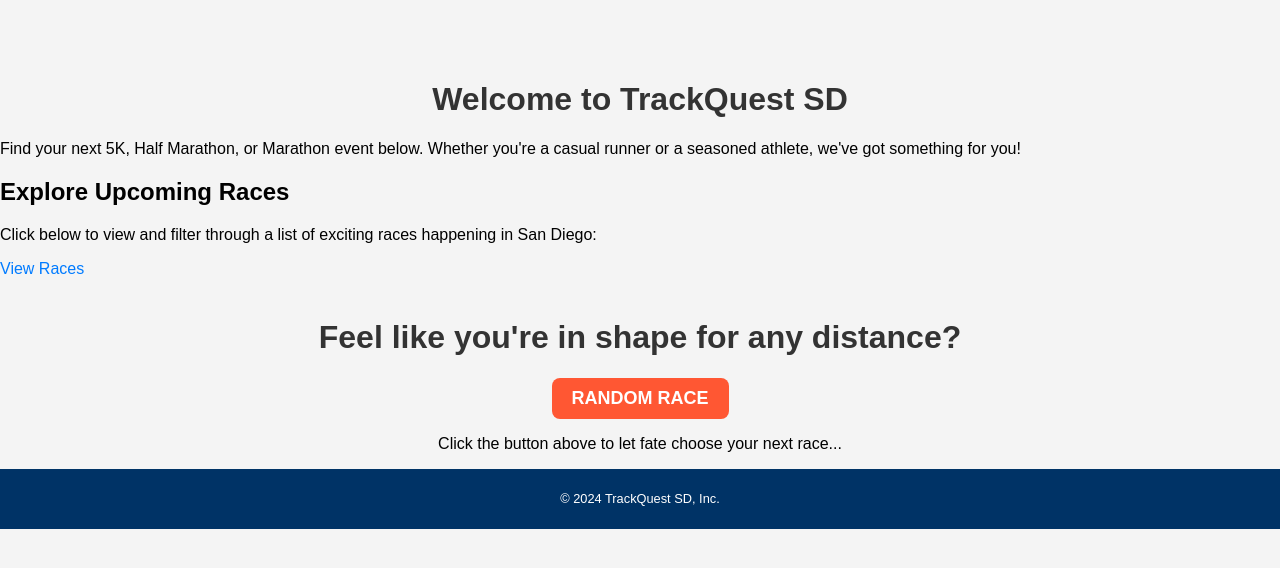
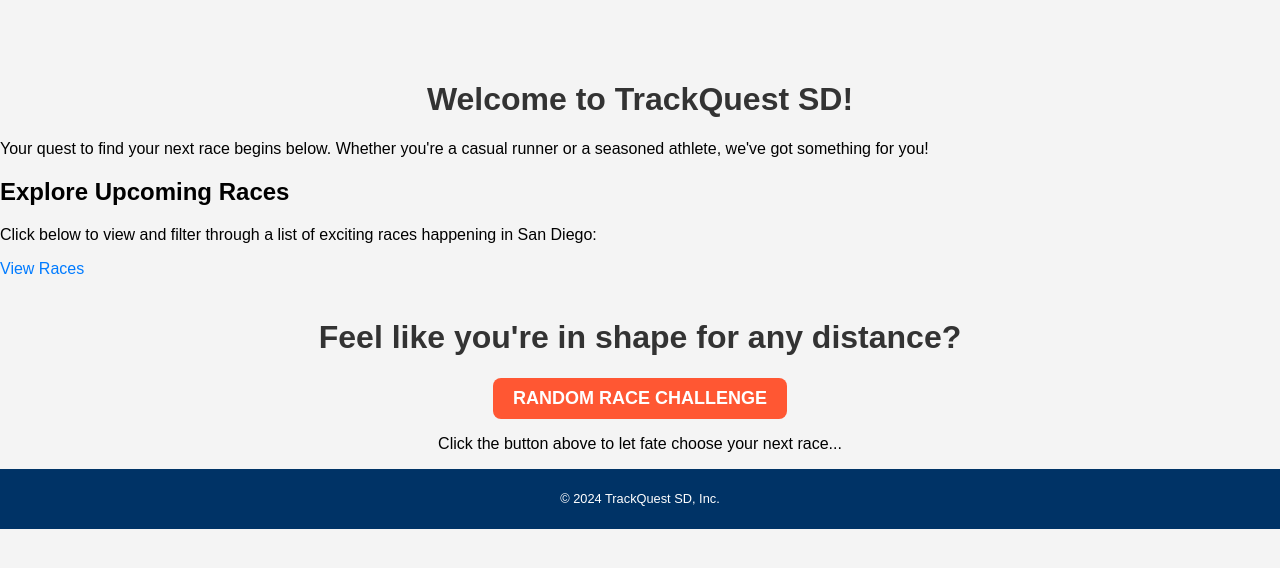
Before and after one commit to akonisanchez/track-quest, a Flask app: page / in a window 1280 px wide. Shown: the part 109-677 px from the top of the page. Run offline with Flask 3, Linux system fonts and the light colour scheme.

Commit message:
Home page sytnax edits

```diff
--- a/templates/home.html
+++ b/templates/home.html
@@ -3,8 +3,8 @@
 {% block title %}Home - TrackQuest SD{% endblock %}
 
 {% block content %}
-    <h1>Welcome to TrackQuest SD</h1>
-    <p>Find your next 5K, Half Marathon, or Marathon event below. Whether you're a casual runner or a seasoned athlete, we've got something for you!</p>
+    <h1>Welcome to TrackQuest SD!</h1>
+    <p>Your quest to find your next race begins below. Whether you're a casual runner or a seasoned athlete, we've got something for you!</p>
 
     <h2>Explore Upcoming Races</h2>
     <p>Click below to view and filter through a list of exciting races happening in San Diego:</p>
@@ -15,7 +15,7 @@
 
     <h1>Feel like you're in shape for any distance?</h1>
     <div class="random-race-section">
-        <a href="{{ url_for('random_race') }}" class="btn random-btn">Random Race</a>
+        <a href="{{ url_for('random_race') }}" class="btn random-btn">Random Race Challenge</a>
         <p>Click the button above to let fate choose your next race...</p>
     </div>
 
```
Also changed, not shown: data/san_diego_race_data.csv (+9 -11 lines), 3 other files.
